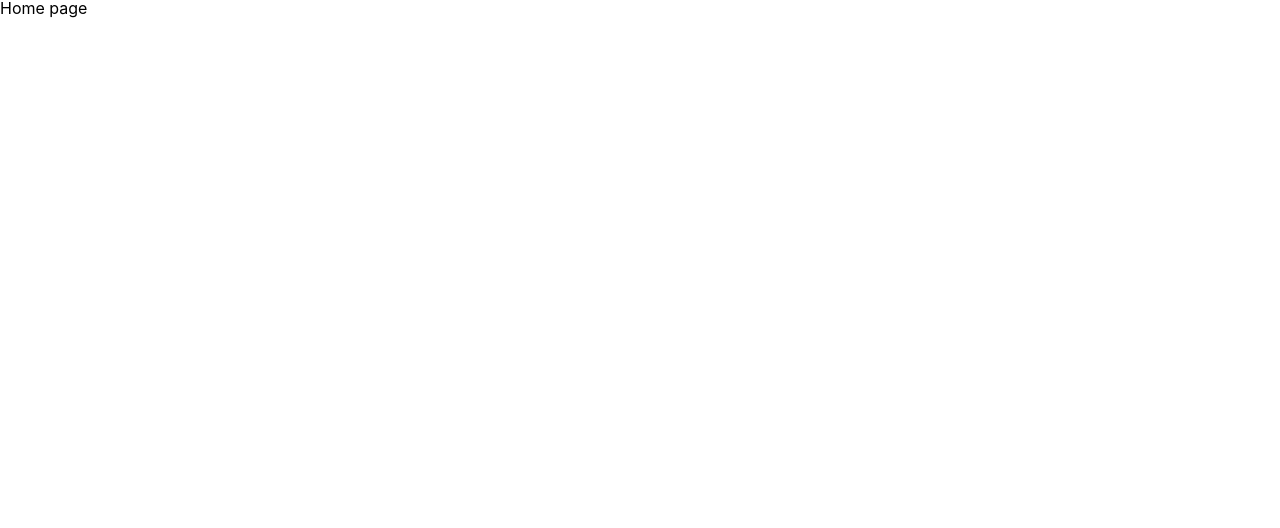
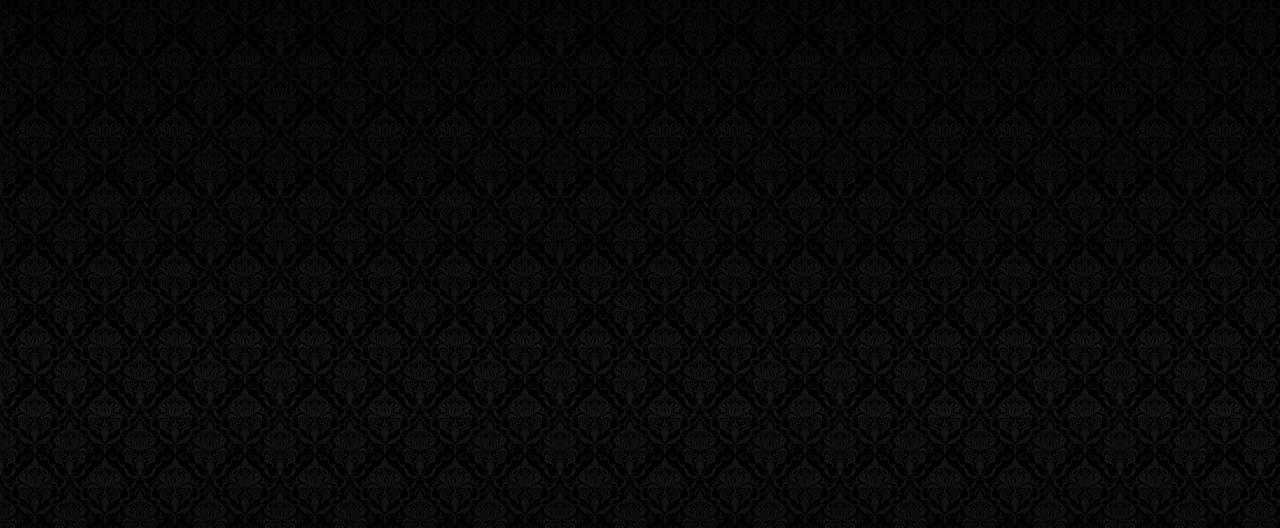
Before and after one commit to denisraymer/funbox-kitty, a React (Create React App) app: page / in a window 1280 px wide. Shown: the top 528 px of the page. Built offline with nearby package versions, Linux system fonts and the light colour scheme.

Commit message:
Added pattern

```diff
--- a/src/assets/styles/base/_general.scss
+++ b/src/assets/styles/base/_general.scss
@@ -1,5 +1,7 @@
 body,
 html {
+    background: url('../../images/pattern.png');
+    background-size: auto;
     height: 100%;
     font-family: -apple-system, BlinkMacSystemFont, 'Segoe UI', 'Roboto', 'Oxygen',
     'Ubuntu', 'Cantarell', 'Fira Sans', 'Droid Sans', 'Helvetica Neue',
@@ -7,7 +9,8 @@ html {
 }
 
 #root {
-    height: 100%;
-    display: flex;
-    flex-direction: column;
+    background-image: linear-gradient(to top, rgba(0, 0, 0, 0.5) 0%, rgba(0, 0, 0, 0) 50%, rgba(0, 0, 0, 0.5) 100%);
+    width: 100%;
+    min-height: 100vh;
+    position: relative;
 }
```
Also changed, not shown: src/assets/images/pattern.png (added).
